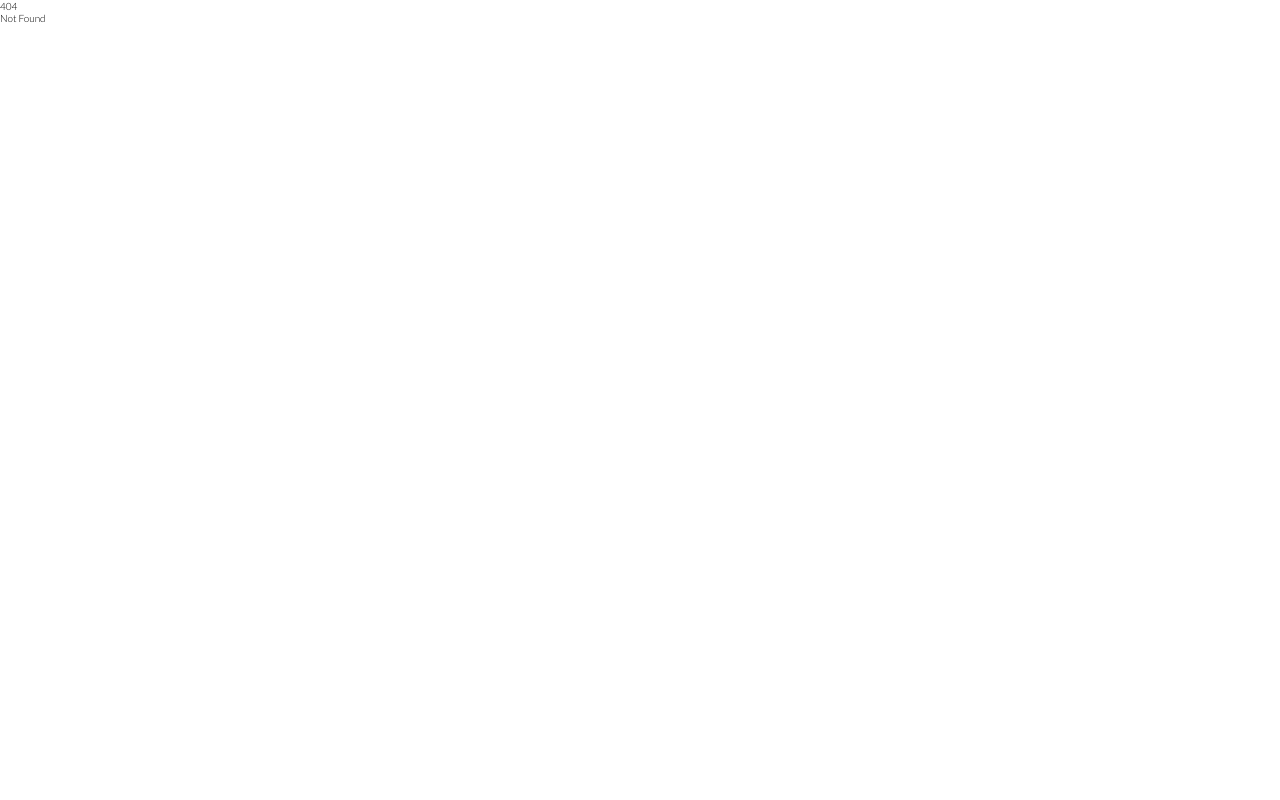
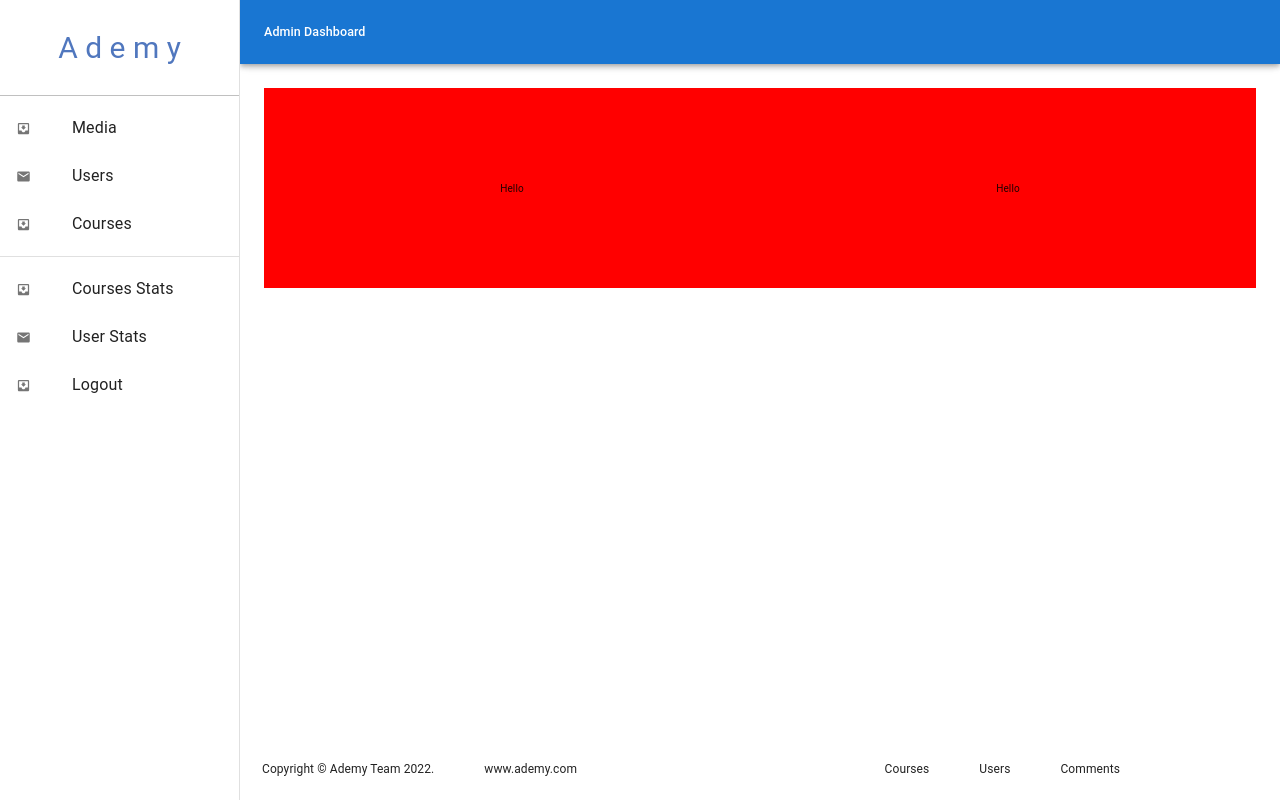
Before and after one commit to aleksandartolic/eucenje, a Next.js app in the folder frontend/: page /admin in a window 1280 px wide. Before the commit this address had no page. Built offline with nearby package versions, Linux system fonts and the light colour scheme.

Commit message:
Add admin panel

```diff
--- /dev/null
+++ b/frontend/src/pages/admin.js
@@ -0,0 +1,52 @@
+import * as React from 'react'
+import PropTypes from 'prop-types'
+import Box from '@mui/material/Box'
+import Toolbar from '@mui/material/Toolbar'
+import styled from 'styled-components'
+
+import AdminLayout from '@/components/admin-components/AdminLayout'
+
+const drawerWidth = 240
+
+function ResponsiveDrawer() {
+    return (
+        <AdminLayout>
+            <Box
+                component="main"
+                sx={{
+                    flexGrow: 1,
+                    p: 3,
+                    width: { sm: `calc(100% - ${drawerWidth}px)` },
+                }}>
+                <Toolbar />
+                <Statistic>
+                    <StatisticItem>Hello</StatisticItem>
+                    <StatisticItem>Hello</StatisticItem>
+                </Statistic>
+            </Box>
+        </AdminLayout>
+    )
+}
+
+const Statistic = styled.div`
+    width: 100%;
+    height: 200px;
+    background-color: red;
+    display: flex;
+    justify-content: space-around;
+    align-items: center;
+`
+const StatisticItem = styled.div`
+    display: flex;
+    justify-content: center;
+    align-items: center;
+`
+ResponsiveDrawer.propTypes = {
+    /**
+     * Injected by the documentation to work in an iframe.
+     * You won't need it on your project.
+     */
+    window: PropTypes.func,
+}
+
+export default ResponsiveDrawer
```
